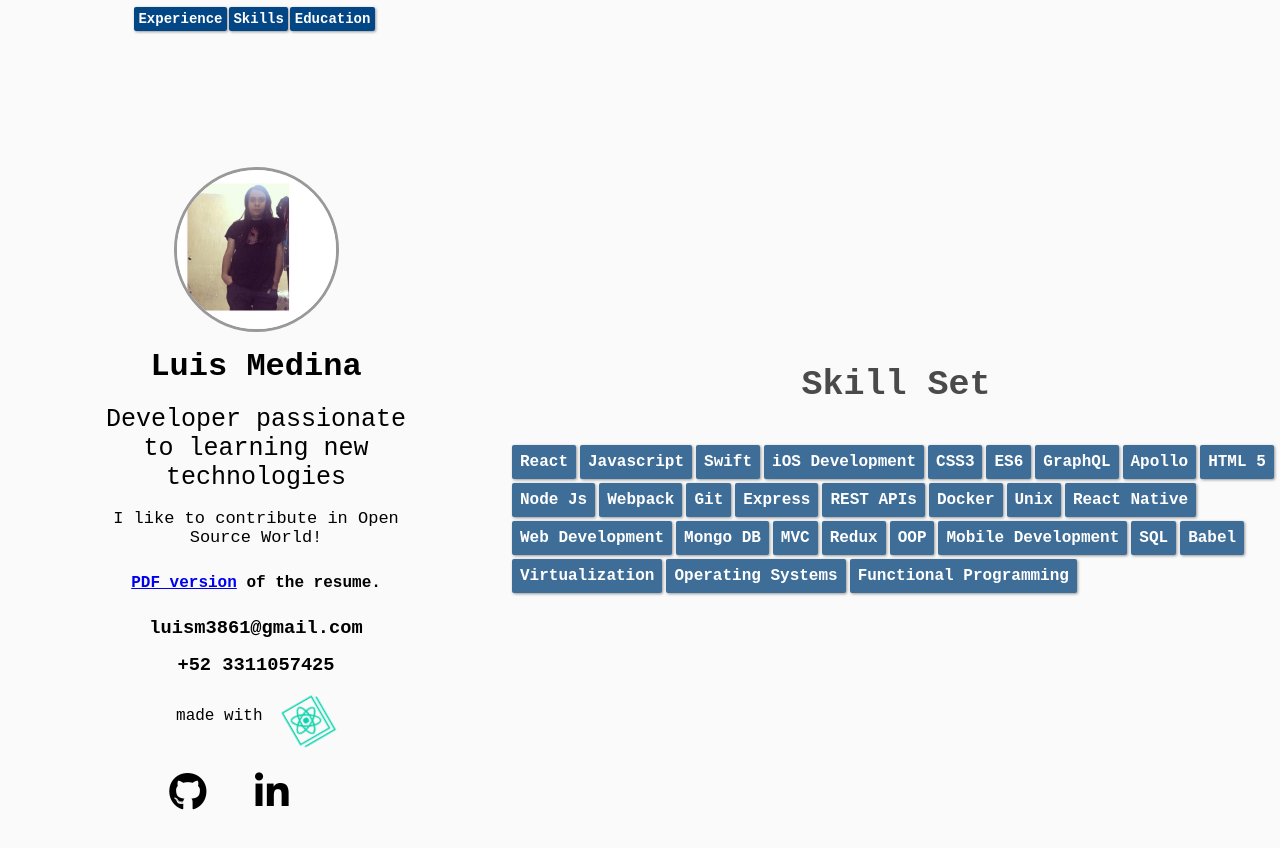
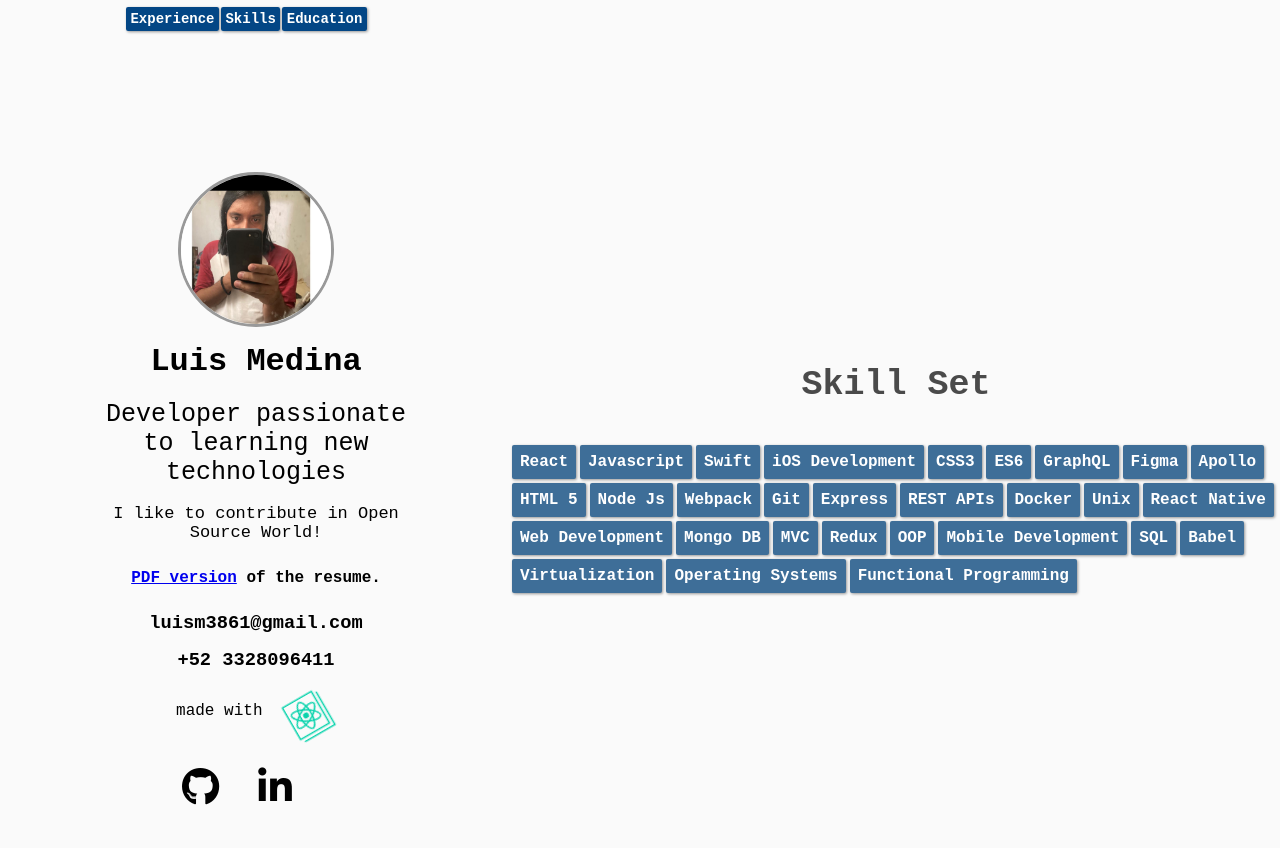
Before and after one commit to luism3861/resume-react, a React (Create React App) app: page /skills in a window 1280 px wide. Shown: the top 848 px of the page. Built offline with nearby package versions, Linux system fonts and the light colour scheme.

Commit message:
fix some styles and add new photo

```diff
--- a/src/App.css
+++ b/src/App.css
@@ -13,15 +13,15 @@
   position: absolute;
   z-index: 100;
   top: 0.625rem;
-  left: 0;
-  display: block;
+
   width: 100%;
   list-style: none;
+  display: flex;
+  justify-content: center;
 }
 
 .nav {
   text-align: center;
-  margin-left: 2.5rem;
 }
 
 .nav__btn:hover {
@@ -68,9 +68,7 @@
   text-align: center;
 }
 
-@media only screen
-and (min-device-width : 375px)
-and (max-device-width : 667px) { /* STYLES GO HERE */}
+
 .hero {
   min-height: 120vh;
 }
@@ -122,15 +120,15 @@ and (max-device-width : 667px) { /* STYLES GO HERE */}
   margin-top: 1.875rem;
   display: flex;
   justify-content: space-around;
-  width: 8.75rem;
-  margin-right: 3.438rem;
+  width: 7.75rem;
+  margin-right: 2.438rem;
   cursor: pointer;
   transform: scale(1.2);
 }
 
 
 .image__profile {
-  max-width: 50%;
+  max-width: 47%;
   border-radius: 50%;
   margin: 1rem;
   border: 0.188rem solid #999999;
@@ -390,7 +388,7 @@ and (max-device-width : 667px) { /* STYLES GO HERE */}
 @media (min-width: 61.938rem) {
   .nav {
     position: absolute;
-    left: calc(20% - 10.125rem);
+    left: calc(20% - 8.125rem);
     text-align: left;
   }
 
--- a/src/components/Hero.js
+++ b/src/components/Hero.js
@@ -1,6 +1,6 @@
 import React from 'react';
 import logo from '../logo.svg';
-import negro from '../luis.jpg';
+import negro from '../wicho.jpg';
 
 const Hero = ({ resumeObj }) => {
   return (
--- a/src/components/Job.js
+++ b/src/components/Job.js
@@ -33,6 +33,7 @@ const Job = ({ details, colors }) => {
           <div className='job__header'>
             <h3>{details.secondCompany}</h3>
             <h4>{details.secondPosition}</h4>
+
           </div>
           <div>
             {details.startDateSecond} - {details.endDateSecond}
--- a/src/resume.json
+++ b/src/resume.json
@@ -3,7 +3,7 @@
     "name": "Luis Medina",
     "label": "Frontend Engineer",
     "email": "luism3861@gmail.com",
-    "phone": "+52 3311057425",
+    "phone": "+52 3328096411",
     "website": "linkedin.com/in/luism3861/",
     "summary": "I like to contribute in Open Source World!",
     "skill": "Developer passionate to learning new technologies",
@@ -16,7 +16,7 @@
       "startDate": "April 2019",
       "endDate": "November 2019",
       "firstProjectDate": "November 2019",
-      "finishProjectDate": "March 2020",
+      "finishProjectDate": "Current",
       "summary": "Finero Pay Project",
       "highlights": [
         "Improved client development workflow by incorpating modern tools like: React, Style Components, Redux, Authentication, React Native, Express.",
@@ -32,6 +32,7 @@
     {
       "current": false,
       "startDate": "",
+      "firstCompany":"Courses:",
       "endDate": "",
       "highlights": [
         "Dev f Course",
@@ -55,6 +56,7 @@
       "CSS3",
       "ES6",
       "GraphQL",
+      "Figma",
       "Apollo",
       "HTML 5",
       "Node Js",
```
Also changed, not shown: src/luis.jpg (deleted), src/wicho.jpg (added).
